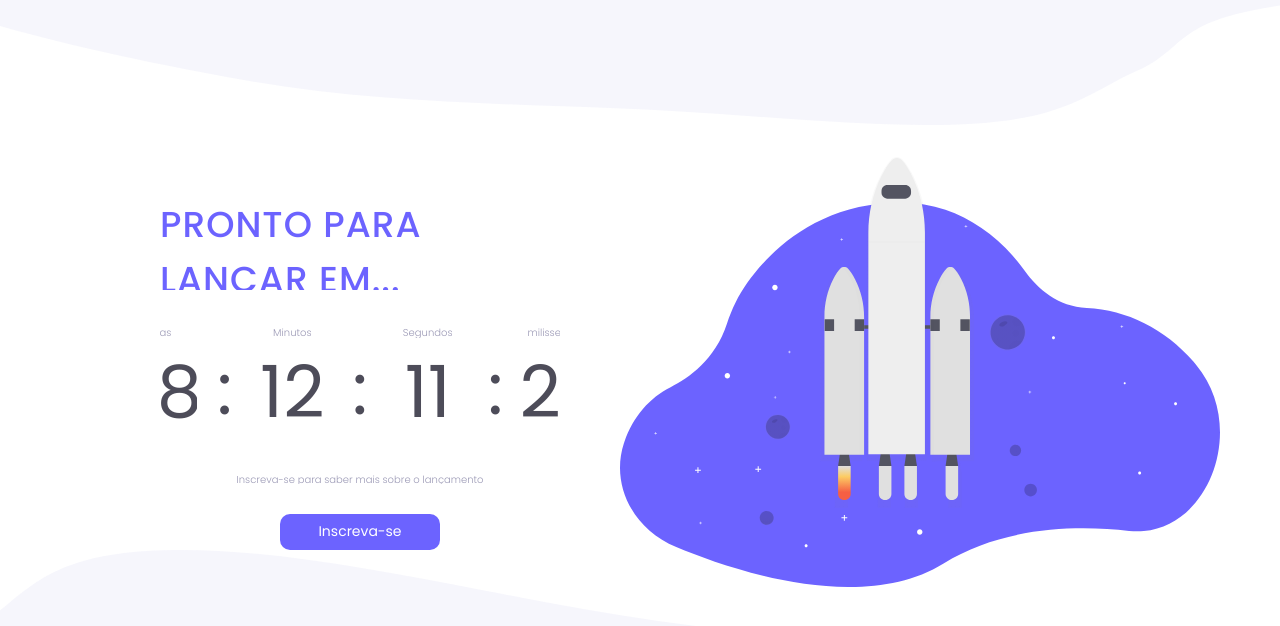
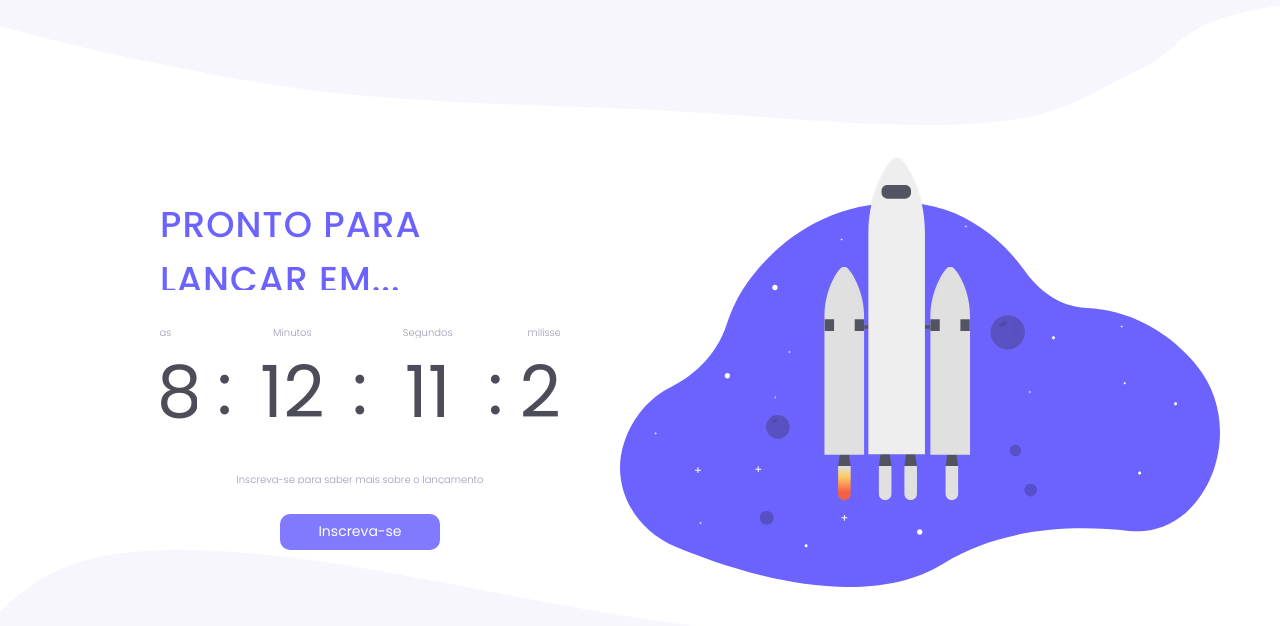
Before and after one commit to Bcosta17/countdown, a plain HTML site: page index.html in a window 1280 px wide. In both pictures the pointer is over the button "Inscreva-se". Drawn offline with Linux system fonts and the light colour scheme.

Commit message:
melhorando o estilo do botão

```diff
--- a/style.css
+++ b/style.css
@@ -14,6 +14,13 @@
   --text-color: #9C9AB6;
 }
 
+button {
+  cursor: pointer;
+}
+
+button:hover {
+  opacity: 0.85;
+}
 body {
   width: 100%;
   height: 100%;
```
